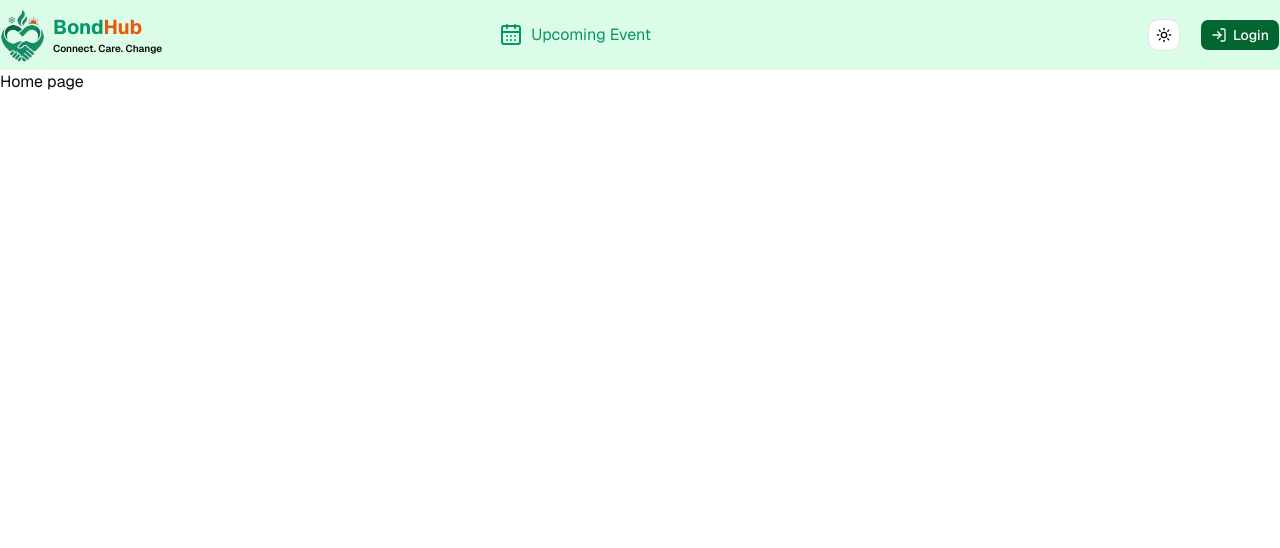
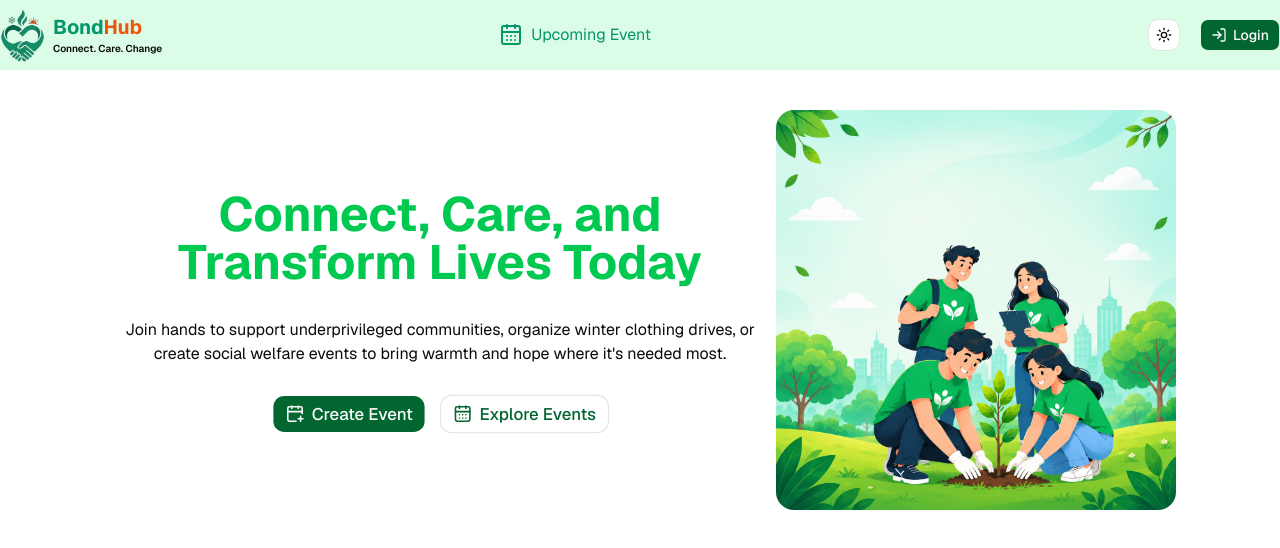
Before and after one commit to therealrifat/hermione-a08-client, a Next.js app: page / in a window 1280 px wide. Shown: the top 548 px of the page. Built offline with nearby package versions, Linux system fonts and the light colour scheme.

Commit message:
add hero section in home page

```diff
--- a/src/app/(auth)/login/page.tsx
+++ b/src/app/(auth)/login/page.tsx
@@ -3,7 +3,7 @@ import React from 'react';
 const SignInPage = () => {
     return (
         <div>
-
+            <h1>Login in Page </h1>
         </div>
     );
 };
--- a/src/app/page.tsx
+++ b/src/app/page.tsx
@@ -1,10 +1,14 @@
+import Banner from "@/components/shared/banner";
+
 
 
 
 export default function Home() {
   return (
     <div>
-      <h1>Home page </h1>
+      <Banner/>
+
+
     </div>
   );
 }
--- a/src/components/mode-toggle.tsx
+++ b/src/components/mode-toggle.tsx
@@ -1,8 +1,6 @@
 "use client";
-
 import { useTheme } from "next-themes";
 import { Moon, Sun } from "lucide-react";
-
 import { Button } from "@/components/ui/button";
 
 export function ModeToggle() {
--- a/src/components/shared/Navbar.tsx
+++ b/src/components/shared/Navbar.tsx
@@ -29,7 +29,7 @@ const Navbar = () => {
 
       <div className="flex gap-5">
        <ModeToggle />
-       <Button className="bg-green-800 rounded-md"><LogIn/> Login</Button>
+       <Link href="login"><Button className="bg-green-800 rounded-md"><LogIn/> Login</Button></Link>
       </div>
     </div>
     </div>
--- a/src/components/shared/banner.tsx
+++ b/src/components/shared/banner.tsx
@@ -1,10 +1,27 @@
-import React from 'react';
+
+import { Button } from '../ui/button';
+import { CalendarDays, CalendarPlus } from 'lucide-react';
+import Image from 'next/image';
 
 const Banner = () => {
     return (
-        <div>
+      <div className='flex items-center mt-10  justify-center'>
+        <div className='flex flex-col items-center space-y-8'>
+            <h1 className='text-5xl max-w-xl text-center font-bold text-green-500'>Connect, Care, and Transform Lives Today</h1>
+            <p className='max-w-2xl text-center'>Join hands to support underprivileged communities, organize winter clothing drives, or create social welfare events to bring warmth and hope where {"it's"} needed most.</p>
+
+
+            <div className='flex gap-10'>
+                <Button className="bg-green-800 scale-120"><CalendarPlus/> Create Event</Button>
+                <Button variant={'outline'} className="text-green-800 scale-120"><CalendarDays/> Explore Events</Button>
+            </div>
 
         </div>
+
+        <div >
+            <Image src='/image/community.png' width={400} height={400} alt='communuty' className=' rounded-2xl'/>
+        </div>
+      </div>
     );
 };
 
--- a/src/components/theme-provider.tsx
+++ b/src/components/theme-provider.tsx
@@ -1,5 +1,4 @@
 "use client"
-
 import * as React from "react"
 import {
   ThemeProvider as NextThemesProvider,
```
Also changed, not shown: public/image/community.png (added), src/components/form/login-from.tsx (added).
